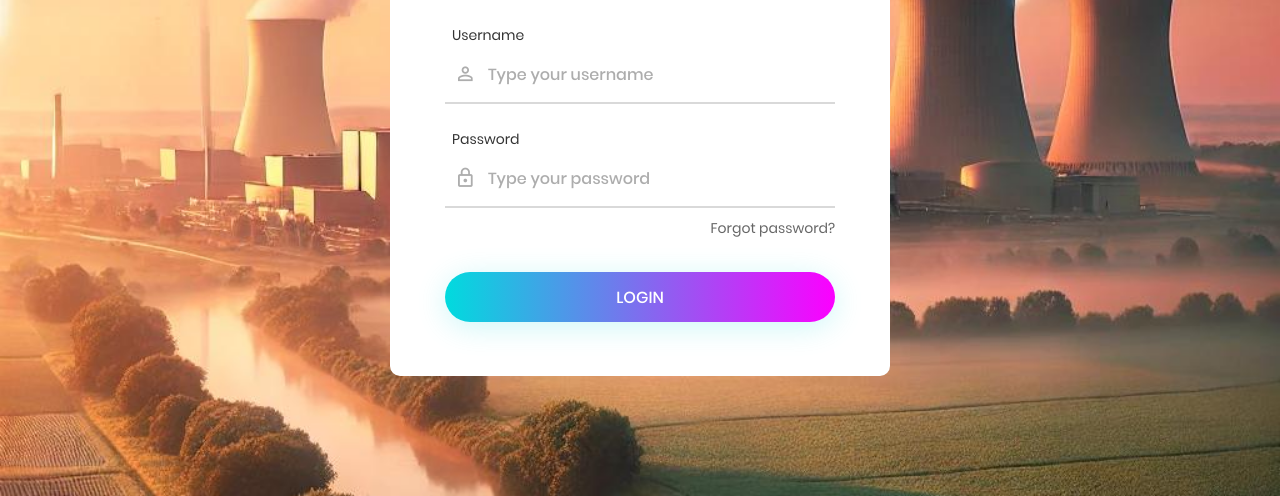
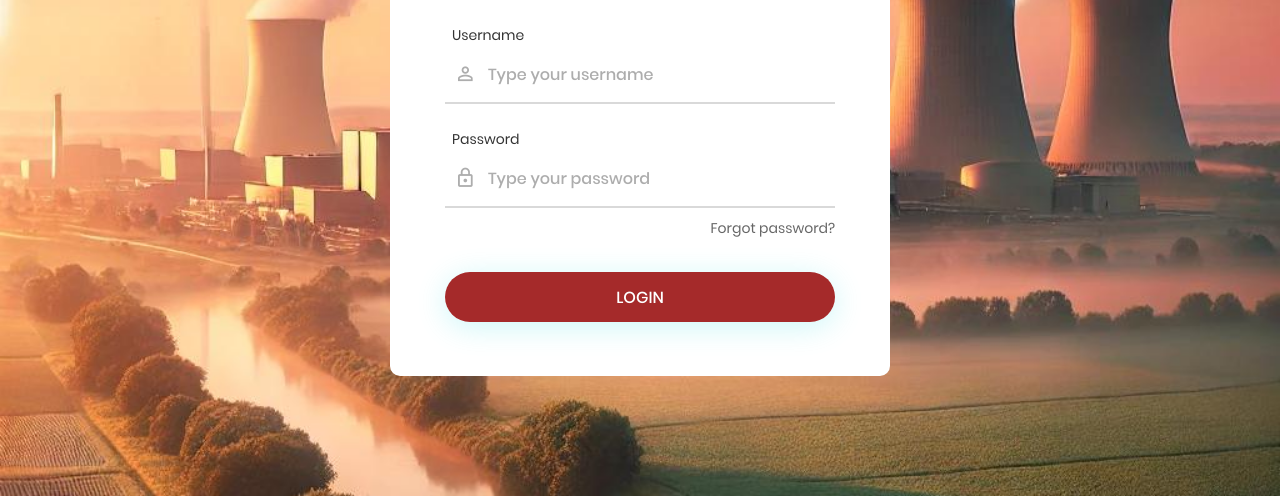
Before and after one commit to Jitendra300/nuclear_analyzer, a plain HTML site: page index.html in a window 1280 px wide. Shown: the part 304-800 px from the top of the page. Drawn offline with Linux system fonts and the light colour scheme.

Commit message:
Update main.css

```diff
--- a/login-page/css/main.css
+++ b/login-page/css/main.css
@@ -335,11 +335,8 @@ iframe {
   z-index: -1;
   width: 300%;
   height: 100%;
-  background: #a64bf4;
-  background: -webkit-linear-gradient(right, #00dbde, #fc00ff, #00dbde, #fc00ff);
-  background: -o-linear-gradient(right, #00dbde, #fc00ff, #00dbde, #fc00ff);
-  background: -moz-linear-gradient(right, #00dbde, #fc00ff, #00dbde, #fc00ff);
-  background: linear-gradient(right, #00dbde, #fc00ff, #00dbde, #fc00ff);
+  background: #a52a2a;
+
   top: 0;
   left: -100%;
 
```
